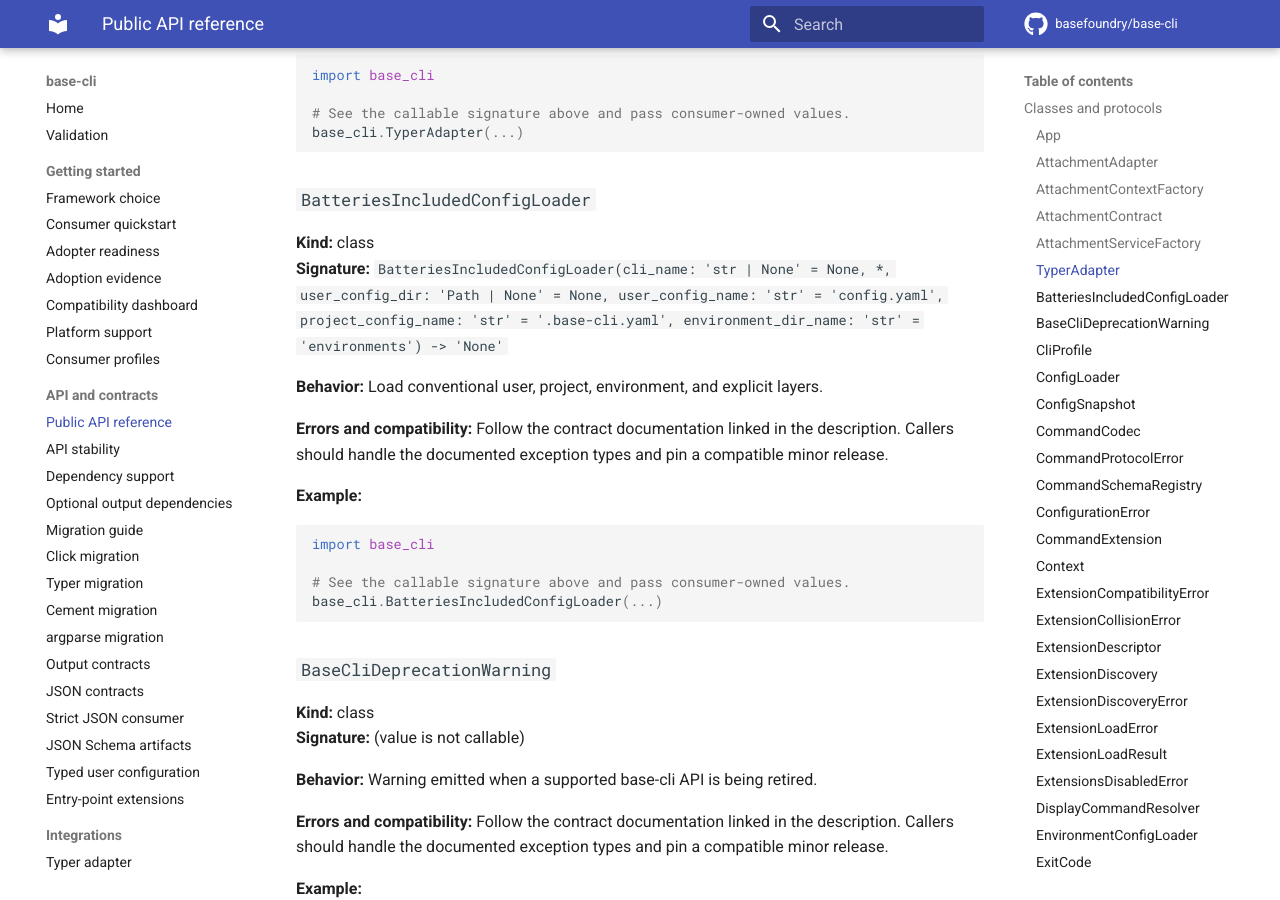
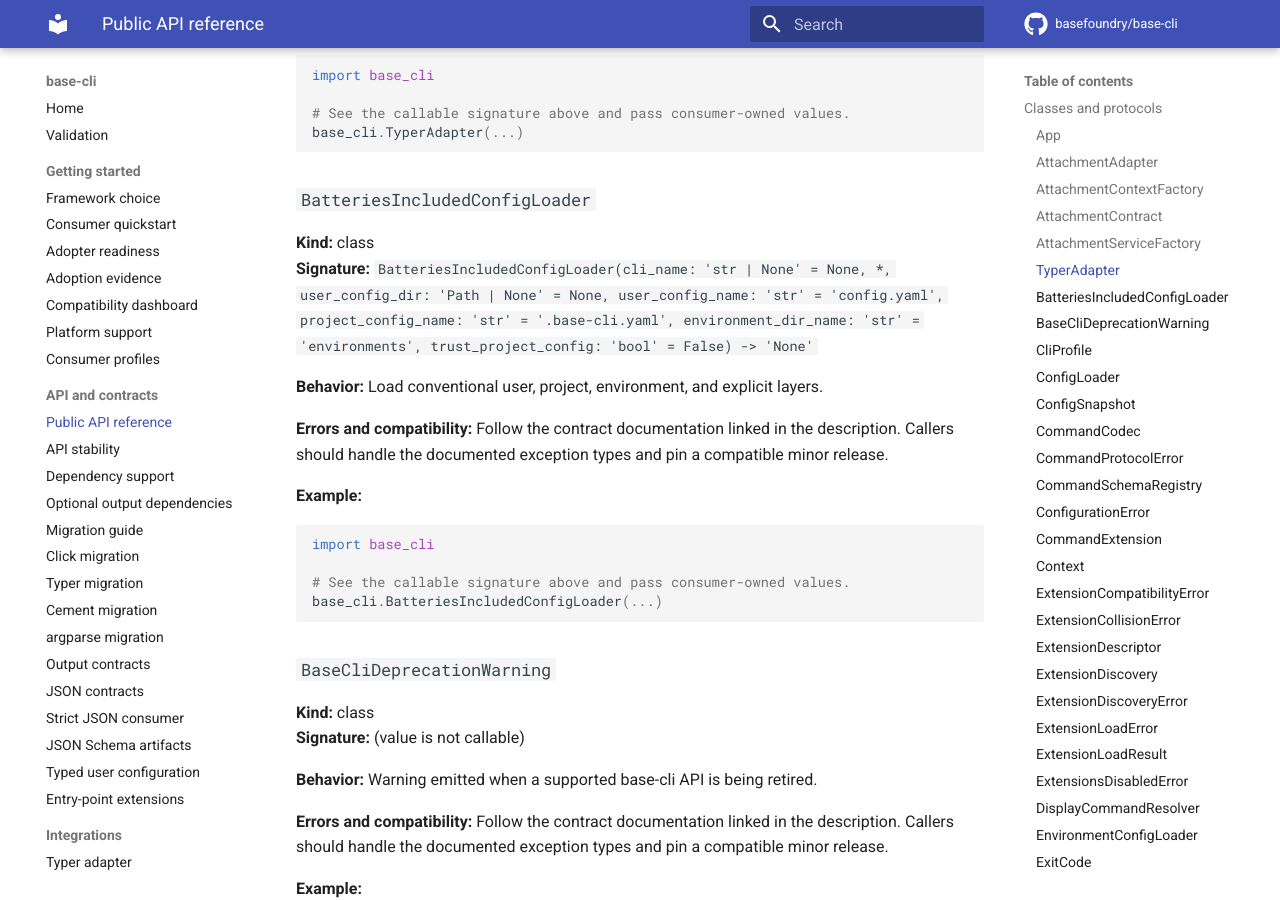
Before and after one commit to basefoundry/base-cli, an MkDocs documentation site: the page built from docs/api-reference.md, in a window 1280 px wide and 900 px high, scrolled down 2996 px. Built offline with MkDocs 1.6.1 and Material for MkDocs 9.7.7, drawn with Linux system fonts in a browser that asks for light colours; comment, search, counter and statistics services are not loaded.

Commit message:
docs: regenerate public API signatures for configuration trust options

```diff
--- a/docs/api-reference.md
+++ b/docs/api-reference.md
@@ -116,7 +116,7 @@ base_cli.TyperAdapter(...)
 
 ### `BatteriesIncludedConfigLoader`
 **Kind:** class
-**Signature:** `BatteriesIncludedConfigLoader(cli_name: 'str | None' = None, *, user_config_dir: 'Path | None' = None, user_config_name: 'str' = 'config.yaml', project_config_name: 'str' = '.base-cli.yaml', environment_dir_name: 'str' = 'environments') -> 'None'`
+**Signature:** `BatteriesIncludedConfigLoader(cli_name: 'str | None' = None, *, user_config_dir: 'Path | None' = None, user_config_name: 'str' = 'config.yaml', project_config_name: 'str' = '.base-cli.yaml', environment_dir_name: 'str' = 'environments', trust_project_config: 'bool' = False) -> 'None'`
 
 **Behavior:** Load conventional user, project, environment, and explicit layers.
 
```
